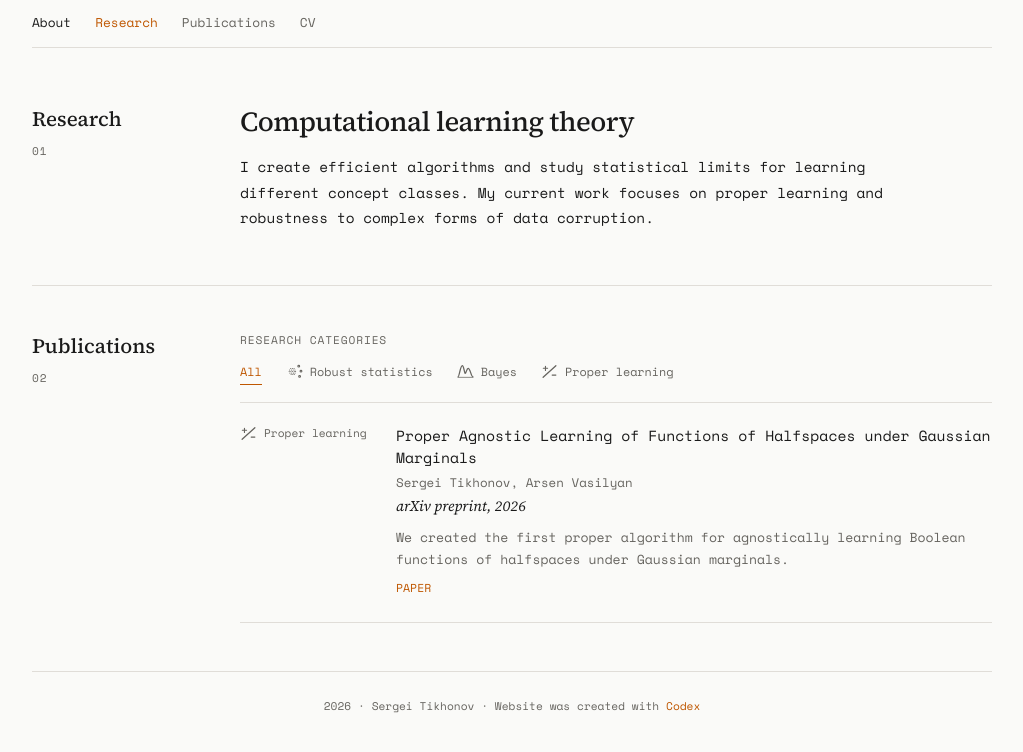
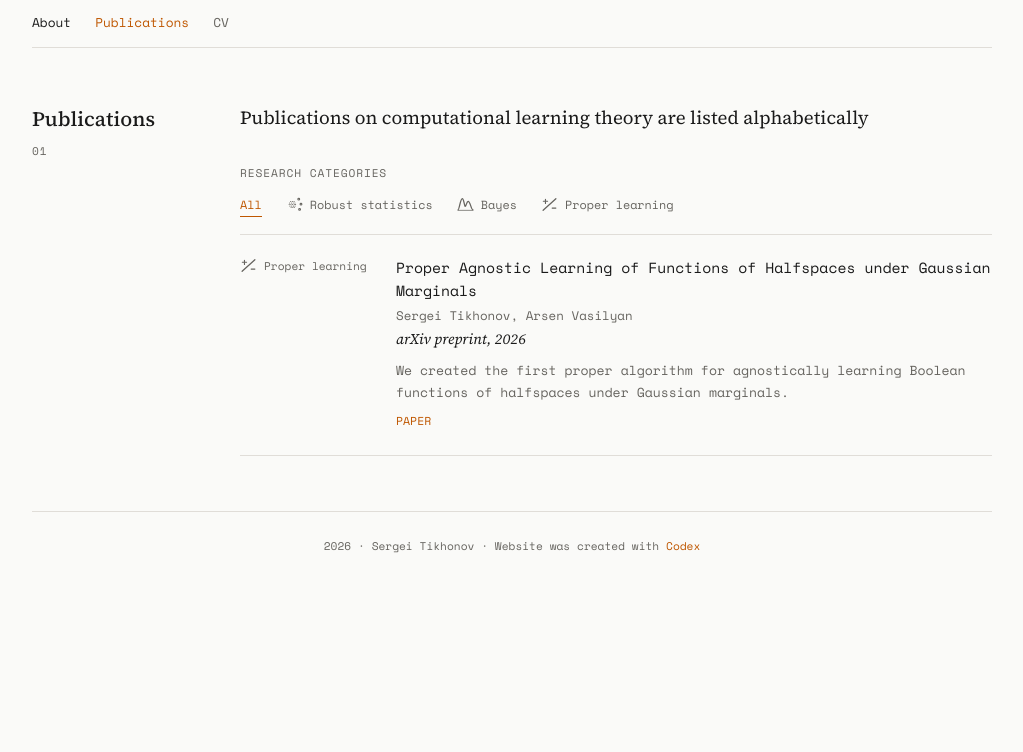
Before and after one commit to sstikhonov/sstikhonov.github.io, a plain HTML site: page research.html in a window 1280 px wide. Shown: the whole page, without its empty margins (128-1151 px from the left). Drawn offline with nearby package versions, Linux system fonts and the light colour scheme.

Commit message:
Add files via upload

```diff
--- a/research.html
+++ b/research.html
@@ -3,9 +3,9 @@
 <head>
   <meta charset="utf-8">
   <meta name="viewport" content="width=device-width, initial-scale=1">
-  <meta name="description" content="Research and publications of Sergei Tikhonov in computational learning theory.">
+  <meta name="description" content="Publications of Sergei Tikhonov in computational learning theory.">
   <meta name="theme-color" content="#fafaf8">
-  <title>Research — Sergei Tikhonov</title>
+  <title>Publications — Sergei Tikhonov</title>
 
   <link rel="preconnect" href="https://fonts.googleapis.com">
   <link rel="preconnect" href="https://fonts.gstatic.com" crossorigin>
@@ -102,7 +102,7 @@
       border-bottom: 1px solid var(--rule);
     }
 
-    .intro {
+    .publications-page {
       padding-top: 56px;
       padding-bottom: 55px;
     }
@@ -112,8 +112,7 @@
     }
 
     .section h1,
-    .section h2,
-    .research-copy h2 {
+    .section h2 {
       margin: 0;
       font-family: "Source Serif 4", Georgia, serif;
       font-weight: 500;
@@ -133,17 +132,12 @@
       letter-spacing: 0.08em;
     }
 
-    .research-copy h2 {
-      font-size: 1.72rem;
-      line-height: 1.25;
-      letter-spacing: -0.02em;
-    }
-
-    .research-copy p {
+    .publication-intro {
       max-width: 670px;
-      margin: 16px 0 0;
-      font-size: 0.9rem;
-      line-height: 1.75;
+      margin: 0 0 31px;
+      font-family: "Source Serif 4", Georgia, serif;
+      font-size: 1.16rem;
+      line-height: 1.55;
     }
 
     .filter-label {
@@ -309,7 +303,7 @@
         padding: 32px 0 35px;
       }
 
-      .intro {
+      .publications-page {
         padding-top: 38px;
         padding-bottom: 39px;
       }
@@ -352,8 +346,7 @@
     <header class="nav">
       <a class="nav-home" href="index.html#about">About</a>
       <nav class="nav-links" aria-label="Primary navigation">
-        <a class="nav-current" href="research.html" aria-current="page">Research</a>
-        <a href="index.html#publications">Publications</a>
+        <a class="nav-current" href="research.html" aria-current="page">Publications</a>
         <a href="index.html#cv">CV</a>
       </nav>
     </header>
@@ -405,24 +398,14 @@
       </defs>
     </svg>
 
-    <section class="section intro">
+    <section class="section publications-page" id="publications">
       <div class="section-heading">
-        <h1>Research</h1>
+        <h1>Publications</h1>
         <span class="section-index">01</span>
-      </div>
-      <div class="research-copy">
-        <h2>Computational learning theory</h2>
-        <p>I create efficient algorithms and study statistical limits for learning different concept classes. My current work focuses on proper learning and robustness to complex forms of data corruption.</p>
-      </div>
-    </section>
-
-    <section class="section" id="publications">
-      <div class="section-heading">
-        <h2>Publications</h2>
-        <span class="section-index">02</span>
       </div>
 
       <div>
+        <p class="publication-intro">Publications on computational learning theory are listed alphabetically</p>
         <p class="filter-label">Research categories</p>
         <div class="category-filters" aria-label="Filter publications by research category">
           <button class="filter-button" type="button" data-filter="all" aria-pressed="true">All</button>
```
Also changed, not shown: index.html (+1 -2 lines).
